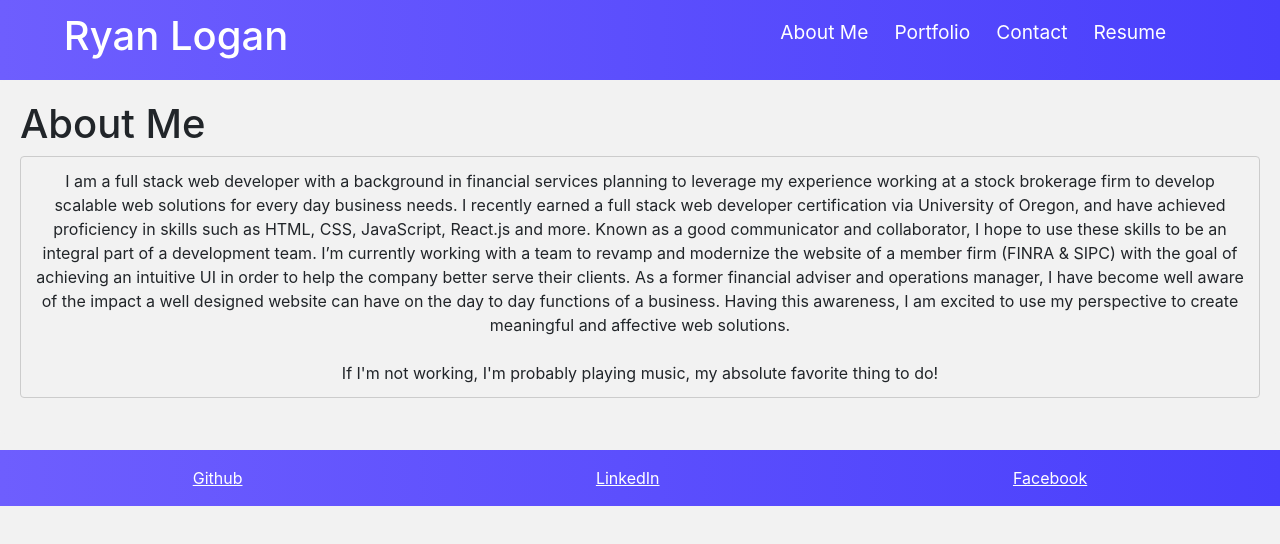
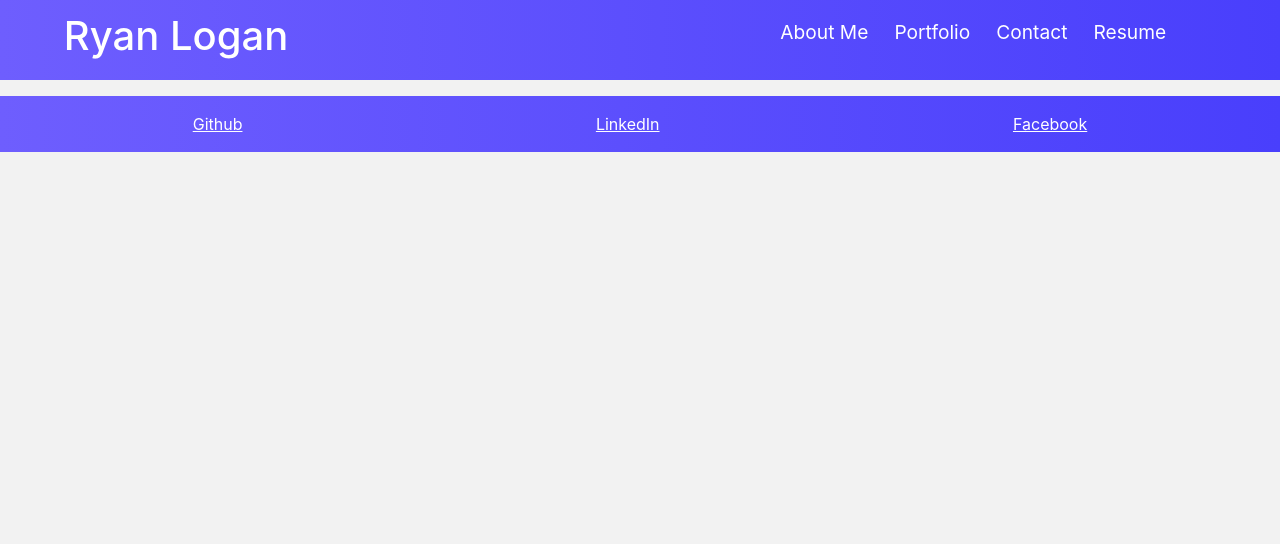
Before and after one commit to ryelow94/ryan-logan-portfolio, a React (Create React App) app: page / in a window 1280 px wide. Shown: the top 544 px of the page. Built offline with nearby package versions, Linux system fonts and the light colour scheme; the HTML template or start-up script is replaced by a standard one.

Commit message:
fixed router

```diff
--- a/src/App.js
+++ b/src/App.js
@@ -15,7 +15,7 @@ const App = () => {
         />
         <main>
           <Switch>
-            <Route exact path="/">
+            <Route exact path="/react-portfolio">
               <About />
             </Route>
             <Route exact path="/about-me">
```
